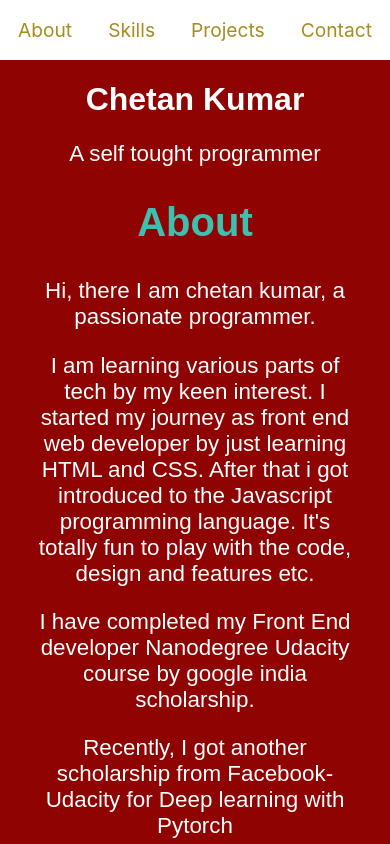
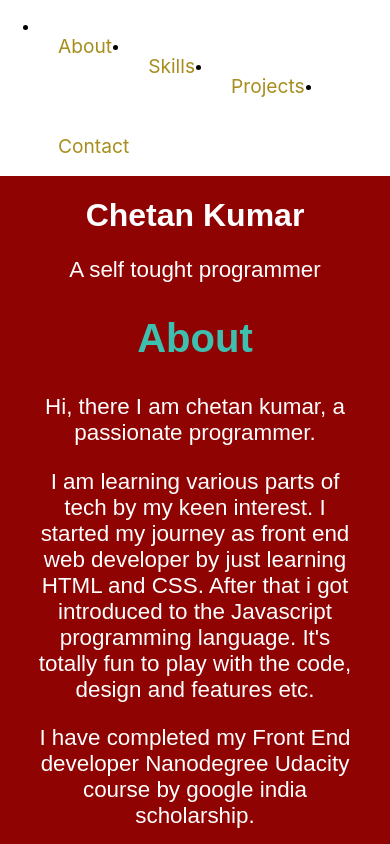
Before and after one commit to Ckbhatia/Portfolio, a React (Create React App) app: page / in a window 390 px wide. Shown: the top 844 px of the page. Built offline with nearby package versions, Linux system fonts and the light colour scheme.

Commit message:
feat: add hamburger menu

```diff
--- a/src/components/Navbar.jsx
+++ b/src/components/Navbar.jsx
@@ -1,21 +1,76 @@
-import React from 'react';
+import React, { Component } from 'react';
 import '../App.css';
+//import {NavListMob, NavList} from './NavList.jsx';
 
-const Navbar=()=> {
+//Don't forget to get that functionality
+
+class Navbar extends Component {
+    constructor(props) {
+        super(props);
+        this.state = {isToggleOn: false};
+
+        this.handleClick = this.handleClick.bind(this);
+    }
+
+    handleClick() {
+        this.setState(prevState => ({
+          isToggleOn: !prevState.isToggleOn
+        }));
+      }
+
+    render() {
+            //This ternary changes the id of navigation
+            const currentClass = this.state.isToggleOn ? 'nav' : 'navbar';
+            //This ternary for change class of container ( hamburger)
+            const changeClass = this.state.isToggleOn ? 'change' : '';
+            //Array of links
+            const listNames = ['About', 'Skills', 'Projects', 'Contact'];
+
+            //Condition for Hamburger menu
+            if (this.state.isToggleOn) {
 
             return (
                 <header>
+                    <div className={`container ${changeClass}`} onClick={this.handleClick}>
+                        {console.log(this.state.isToggleOn === true)}
+                        <div className="bar1"></div>
+                        <div className="bar2"></div>
+                        <div className="bar3"></div>
+                        {console.log(`this is bar class: ${changeClass}`)}
+                    </div>
+
+                <nav role="navigation" id='nav-container'>
+                    <ul className={currentClass}>
+                    {console.log(`'This is first nav value = ${currentClass}`)}
+                    {listNames.map((listName, index) => (
+                            <li key={index}><a href={`#${listName.toLowerCase()}`}>{listName}</a></li>
+                            ))}
+			        </ul>
+                 </nav>
+            </header>
+            )}
+
+        else {
+            return (
+                <header>
+                    <div className="container" onClick={this.handleClick}>
+                    {console.log(this.state.isToggleOn)}
+                        <div className="bar1"></div>
+                        <div className="bar2"></div>
+                        <div className="bar3"></div>
+                    </div>
                     <div>
-            <nav role="navigation" id="navbar">
-                <ul id="nav"> {/* replace */}
-				    <li><a href="#about">About</a></li>
-					<li><a href="#skills">Skills</a></li>
-					<li><a href="#projects">Projects</a></li>
-					<li><a href="#contact">Contact</a></li>
+                    <nav role="navigation" className="navbar">
+                        <ul className="navbar"> {/* replace */}
+                        {console.log(`This is for desktop Value: ${currentClass}`)}
+                        {listNames.map((listName, index) => (
+                            <li key={index}><a href={`#${listName.toLowerCase()}`}>{listName}</a></li>
+                            ))}
 			            </ul>
                      </nav>
                     </div>
                 </header>
-    )
+                )}
+    }
 }
 export default Navbar;
--- a/src/components/Projects.jsx
+++ b/src/components/Projects.jsx
@@ -9,9 +9,7 @@ function importAll(r) {
 const images = importAll(require.context('../img/projects', false, /\.(png|jpe?g|svg)$/));
 
 //Experiments
-const buttonStyle = {
-    color: 'transparent'
-};
+
 
 export const FeaturedProjects =()=> {
 
```
Lines whose indentation alone changed are shown as unchanged.
